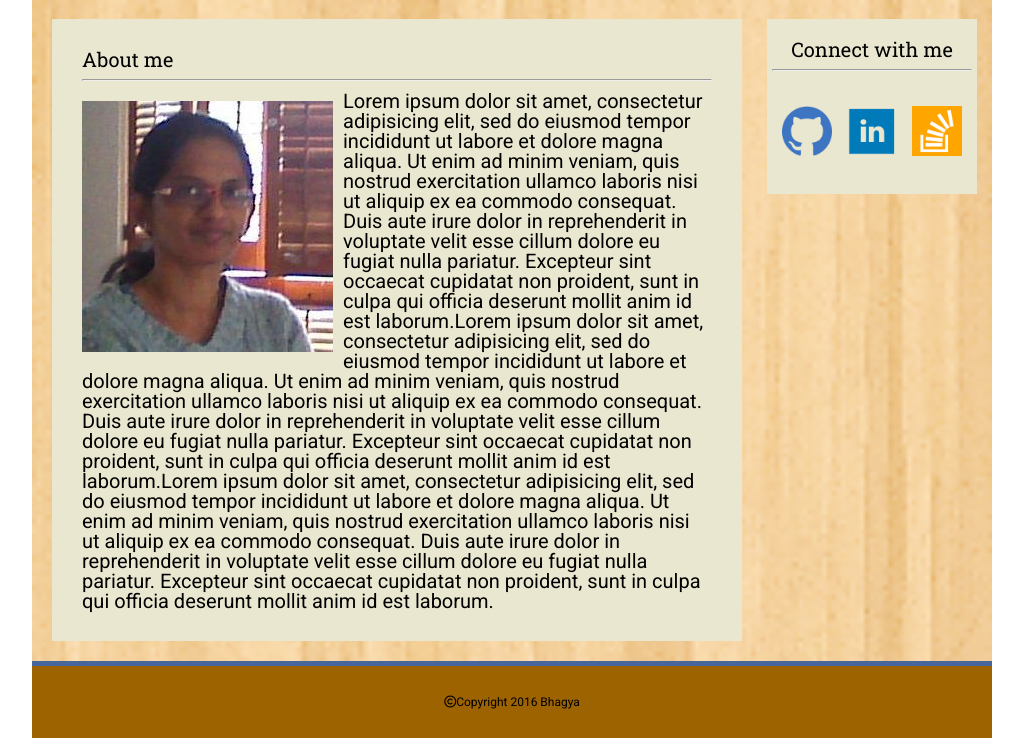
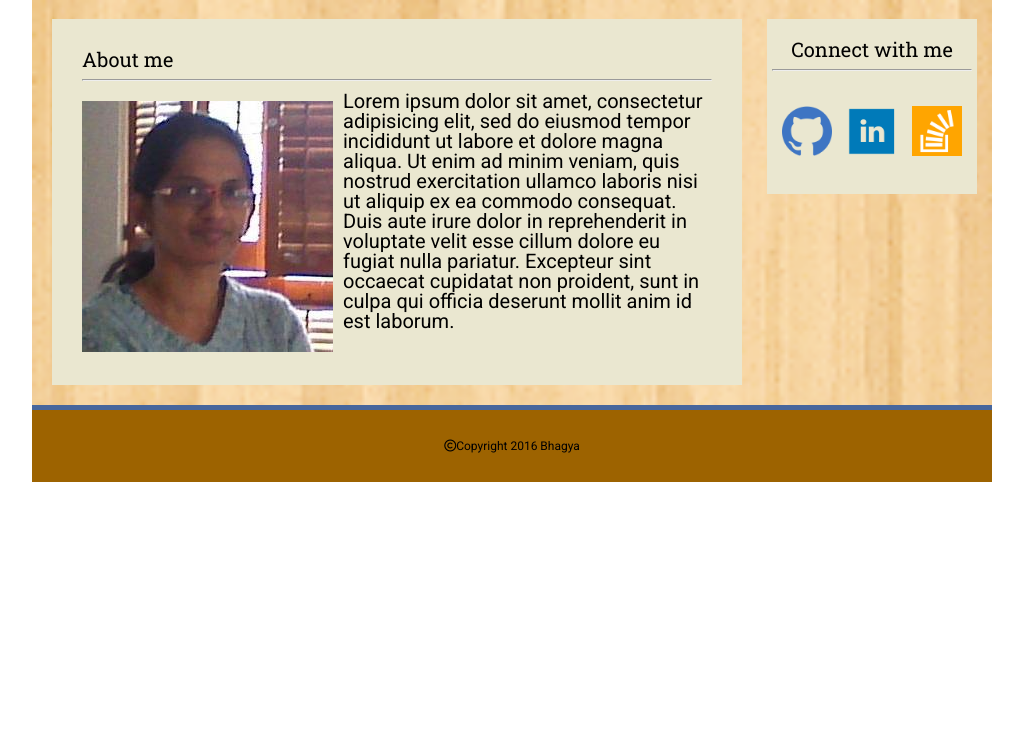
Before and after one commit to bhagya88/Basic-Portfolio, a PHP site: page / in a window 1280 px wide. Shown: the part 72-810 px from the top of the page, without its empty margins (128-1151 px from the left). After the commit the page ends 554 px from the top, so only its background shows below. Run offline with PHP 8.4, Linux system fonts and the light colour scheme; some libraries are stand-ins or nearby versions.

Commit message:
indenting files

```diff
--- a/index.html
+++ b/index.html
@@ -1,7 +1,7 @@
 <!DOCTYPE html>
 <html>
 <head>
-	<title></title>
+	<title>Bio</title>
 	<link rel="stylesheet" type="text/css" href="assets/css/reset.css">
 	<link rel="stylesheet" type="text/css" href="assets/css/style.css">
 	<link href='https://fonts.googleapis.com/css?family=Roboto+Slab' rel='stylesheet' type='text/css'>
@@ -29,16 +29,6 @@
 		quis nostrud exercitation ullamco laboris nisi ut aliquip ex ea commodo
 		consequat. Duis aute irure dolor in reprehenderit in voluptate velit esse
 		cillum dolore eu fugiat nulla pariatur. Excepteur sint occaecat cupidatat non
-		proident, sunt in culpa qui officia deserunt mollit anim id est laborum.Lorem ipsum dolor sit amet, consectetur adipisicing elit, sed do eiusmod
-		tempor incididunt ut labore et dolore magna aliqua. Ut enim ad minim veniam,
-		quis nostrud exercitation ullamco laboris nisi ut aliquip ex ea commodo
-		consequat. Duis aute irure dolor in reprehenderit in voluptate velit esse
-		cillum dolore eu fugiat nulla pariatur. Excepteur sint occaecat cupidatat non
-		proident, sunt in culpa qui officia deserunt mollit anim id est laborum.Lorem ipsum dolor sit amet, consectetur adipisicing elit, sed do eiusmod
-		tempor incididunt ut labore et dolore magna aliqua. Ut enim ad minim veniam,
-		quis nostrud exercitation ullamco laboris nisi ut aliquip ex ea commodo
-		consequat. Duis aute irure dolor in reprehenderit in voluptate velit esse
-		cillum dolore eu fugiat nulla pariatur. Excepteur sint occaecat cupidatat non
 		proident, sunt in culpa qui officia deserunt mollit anim id est laborum.</article>
 		</section>
 
```
Also changed, not shown: assets/css/style.css (+9 -6 lines), contact.html (+12 -4 lines), portfolio.html (+7 -3 lines).
